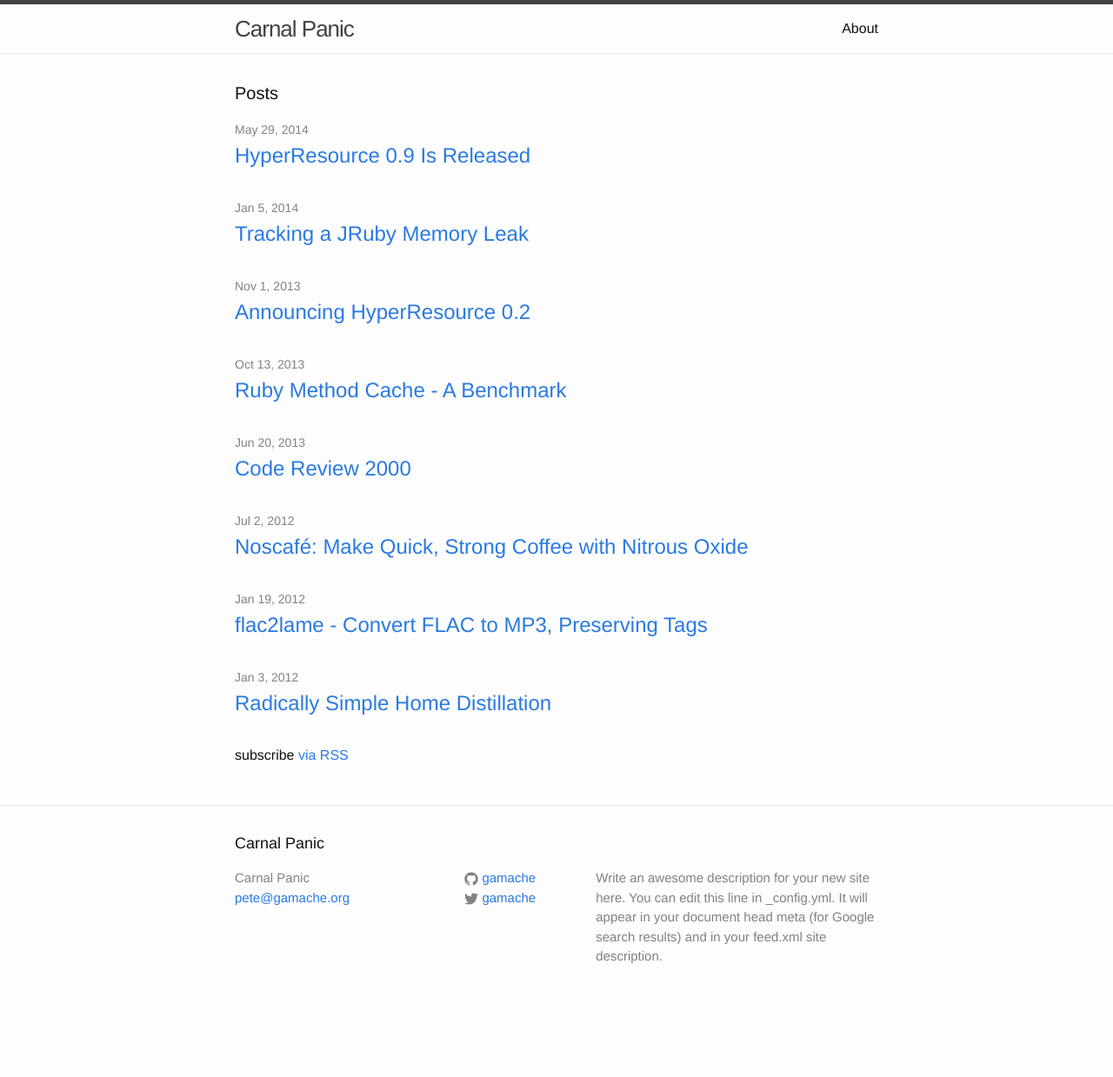
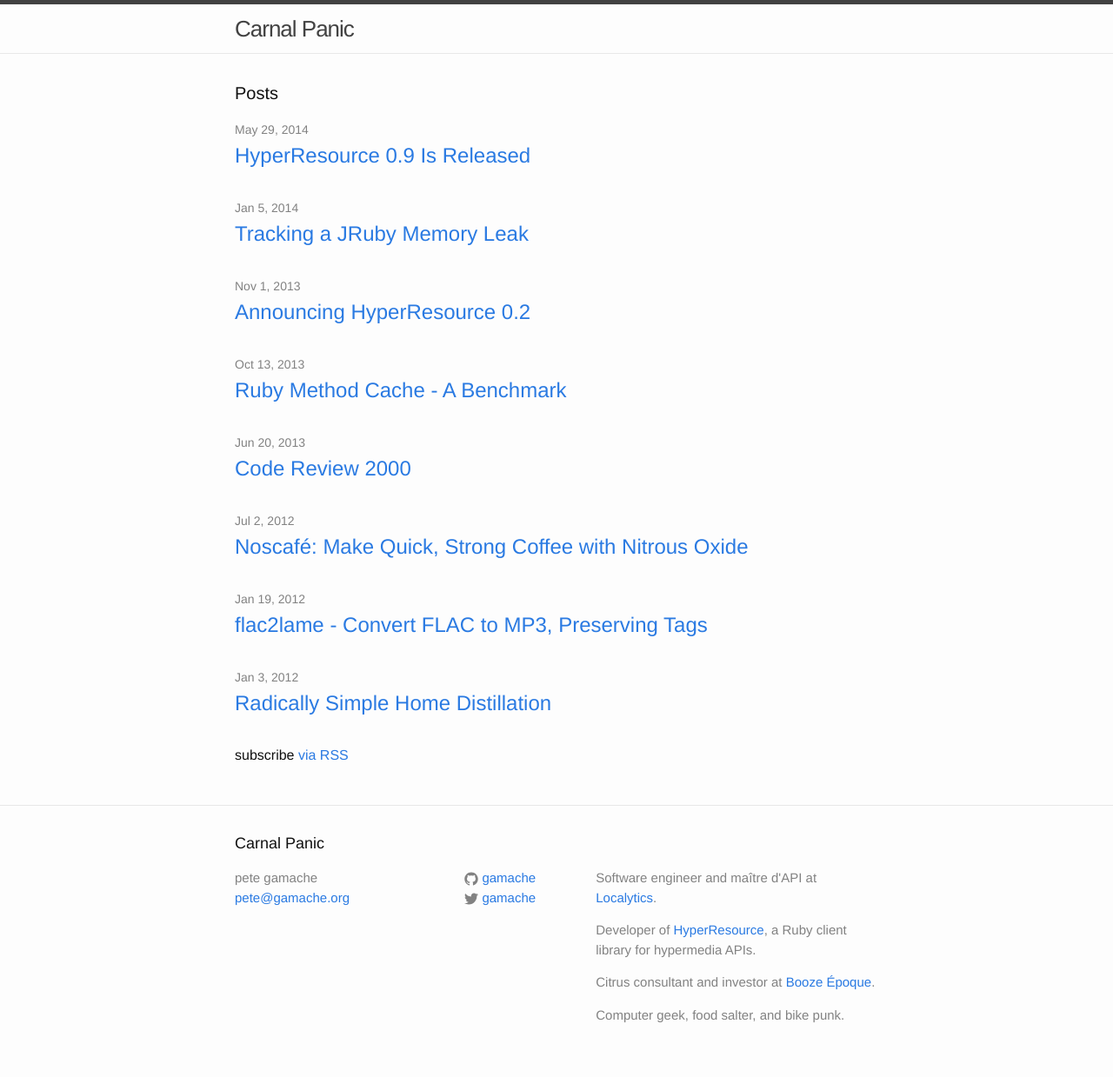
Before and after one commit to gamache/gamache.github.io, a Jekyll site: the page built from index.html, in a window 1280 px wide. Shown: the whole page at 87% size. Built offline with Jekyll 4.4.1, drawn with Linux system fonts in a browser that asks for light colours; before the commit the page ends 1172 px from its top, so only the background shows below that.

Commit message:
now we stylin

```diff
--- a/_config.yml
+++ b/_config.yml
@@ -1,10 +1,6 @@
 # Site settings
 title: Carnal Panic
 email: pete@gamache.org
-description: > # this means to ignore newlines until "baseurl:"
-  Write an awesome description for your new site here. You can edit this
-  line in _config.yml. It will appear in your document head meta (for
-  Google search results) and in your feed.xml site description.
 baseurl: "" # the subpath of your site, e.g. /blog/
 url: "http://petegamache.com" # the base hostname & protocol for your site
 twitter_username: gamache
--- /dev/null
+++ b/_includes/base.html
@@ -0,0 +1,6 @@
+{% assign base = '' %}
+{% assign depth = page.url | split: '/' | size | minus: 1 %}
+{% if    depth == 1 %}{% assign base = '.' %}
+{% elsif depth == 2 %}{% assign base = '..' %}
+{% elsif depth == 3 %}{% assign base = '../..' %}
+{% elsif depth == 4 %}{% assign base = '../../..' %}{% endif %}
--- a/_includes/footer.html
+++ b/_includes/footer.html
@@ -7,7 +7,7 @@
     <div class="footer-col-wrapper">
       <div class="footer-col  footer-col-1">
         <ul class="contact-list">
-          <li>{{ site.title }}</li>
+          <li>pete gamache</li>
           <li><a href="mailto:{{ site.email }}">{{ site.email }}</a></li>
         </ul>
       </div>
@@ -46,7 +46,12 @@
       </div>
 
       <div class="footer-col  footer-col-3">
-        <p class="text">{{ site.description }}</p>
+        <p class="text">
+            Software engineer and maître d'API at <a target="_blank" href="http://www.localytics.com">Localytics</a>.
+  <p>Developer of <a href="https://github.com/gamache/hyperresource" target="_blank">HyperResource</a>, a Ruby client library for hypermedia APIs.
+  <p>Citrus consultant and investor at <a target="_blank" href="http://boozeepoque.com">Booze Époque</a>.
+  <p>Computer geek, food salter, and bike punk.
+        </p>
       </div>
     </div>
 
--- a/_includes/head.html
+++ b/_includes/head.html
@@ -1,3 +1,4 @@
+{% include base.html %}
 <head>
   <meta charset="utf-8">
   <meta http-equiv="X-UA-Compatible" content="IE=edge">
@@ -6,7 +7,7 @@
   <title>{% if page.title %}{{ page.title }}{% else %}{{ site.title }}{% endif %}</title>
   <meta name="description" content="{% if page.excerpt %}{{ page.excerpt | strip_html | strip_newlines | truncate: 160 }}{% else %}{{ site.description }}{% endif %}">
 
-  <link rel="stylesheet" href="{{ "/css/main.css" | prepend: site.baseurl }}">
+  <link rel="stylesheet" href="{{ "/css/main.css" | prepend: base }}">
   <link rel="canonical" href="{{ page.url | replace:'index.html','' | prepend: site.baseurl | prepend: site.url }}">
-  <link rel="alternate" type="application/rss+xml" title="{{ site.title }}" href="{{ "/feed.xml" | prepend: site.baseurl | prepend: site.url }}" />
+  <link rel="alternate" type="application/rss+xml" title="{{ site.title }}" href="{{ "/feed.xml" | prepend: base }}" />
 </head>
--- a/_includes/header.html
+++ b/_includes/header.html
@@ -1,8 +1,8 @@
+{% include base.html %}
 <header class="site-header">
-
   <div class="wrapper">
 
-    <a class="site-title" href="{{ site.baseurl }}/">{{ site.title }}</a>
+    <a class="site-title" href="{{ base }}/index.html">{{ site.title }}</a>
 
     <nav class="site-nav">
       <a href="#" class="menu-icon">
@@ -16,7 +16,7 @@
       <div class="trigger">
         {% for page in site.pages %}
           {% if page.title %}
-          <a class="page-link" href="{{ page.url | prepend: site.baseurl }}">{{ page.title }}</a>
+          <a class="page-link" href="{{ page.url | prepend: base }}">{{ page.title }}</a>
           {% endif %}
         {% endfor %}
       </div>
--- a/index.html
+++ b/index.html
@@ -1,7 +1,7 @@
 ---
 layout: default
 ---
-
+{% include base.html %}
 <div class="home">
 
   <h1 class="page-heading">Posts</h1>
@@ -12,12 +12,12 @@ layout: default
         <span class="post-meta">{{ post.date | date: "%b %-d, %Y" }}</span>
 
         <h2>
-          <a class="post-link" href="{{ post.url | prepend: site.baseurl }}">{{ post.title }}</a>
+          <a class="post-link" href="{{ post.url | prepend: base }}">{{ post.title }}</a>
         </h2>
       </li>
     {% endfor %}
   </ul>
 
-  <p class="rss-subscribe">subscribe <a href="{{ "/feed.xml" | prepend: site.baseurl }}">via RSS</a></p>
+  <p class="rss-subscribe">subscribe <a href="{{ "/feed.xml" | prepend: base }}">via RSS</a></p>
 
 </div>
```
Also changed, not shown: about.md (deleted, +0 -11 lines).
